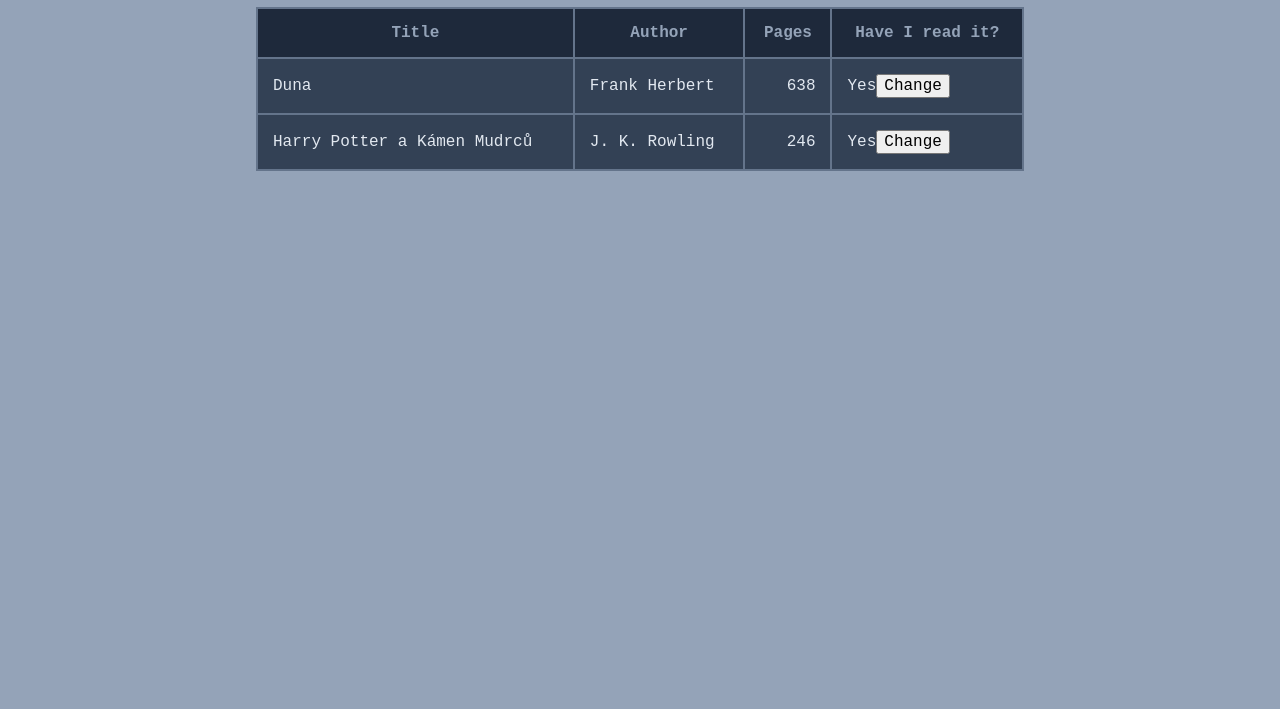
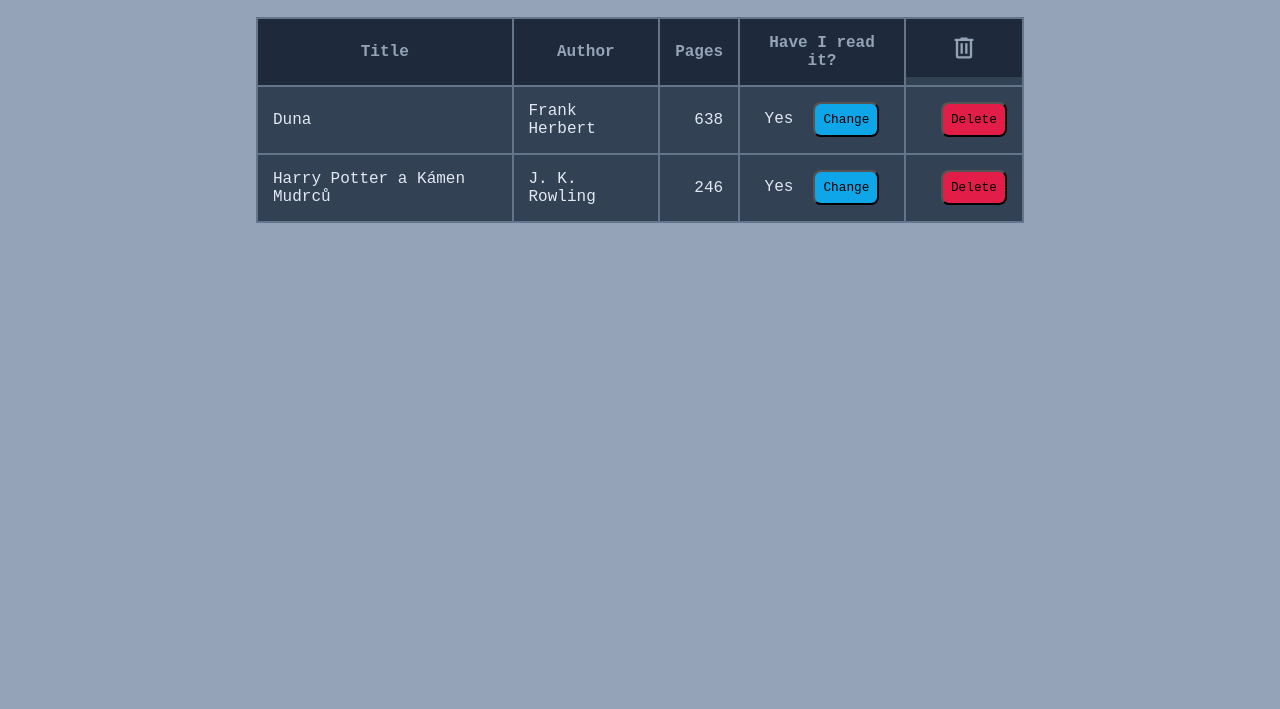
Before and after one commit to Sharpicek/library, a plain HTML site: page index.html in a window 1280 px wide. Shown: the part 91-800 px from the top of the page. Drawn offline with Linux system fonts and the light colour scheme.

Commit message:
Create buttons

```diff
--- a/index.html
+++ b/index.html
@@ -18,6 +18,7 @@
             <th>Author</th>
             <th>Pages</th>
             <th>Have I read it?</th>
+            <th><img src="./trash-can-outline.svg" class="trash"></th>
         </tr>
     </table>
 </body>
--- a/script.js
+++ b/script.js
@@ -39,15 +39,28 @@ function showLibrary() {
 
             if (key === 'read') {
                 const changeButton = document.createElement("button");
-                changeButton.classList.add("delete-btn");
+                changeButton.classList.add("change-btn");
                 changeButton.setAttribute("id", `btn-cell${i}`);
                 changeButton.textContent = "Change";
+                changeButton.addEventListener("click", () => {
+                    changeRead(i);
+                });
                 newCell.setAttribute("id", `cell${i}`);
                 newCell.appendChild(changeButton);
             }
+        }
 
-        }
+        const lastCell = newRow.insertCell(cellCount);
+        const deleteButton = document.createElement("button");
+        deleteButton.classList.add("delete-btn");
+        deleteButton.setAttribute("id", `btn-row${i}`);
+        deleteButton.textContent = "Delete";
+        lastCell.appendChild(deleteButton);
     }
 }
 
+function changeRead(row) {
+    console.log(row);
+};
+
 showLibrary();
--- a/styles.css
+++ b/styles.css
@@ -68,7 +68,7 @@ h1 {
 .add-book-btn {
     align-self: center;
     margin: 20px 40px;
-    padding: 0.5rem;
+    padding: 0.8rem;
     border-radius: 10px;
     background-color: #a855f7;
     transition-duration: 0.2s;
@@ -79,9 +79,6 @@ h1 {
     background-color: #c084fc;
 }
 
-.add-book-btn:active {
-    transform: translateY(2px);
-}
 /* ----- Table ----- */
 
 .library, th, td {
@@ -111,3 +108,44 @@ tr:hover td {
 tr td:nth-child(3) {
     text-align: right;
 }
+
+tr td:nth-child(4) {
+    text-align: center;
+}
+
+th:nth-child(5) {
+    display: flex;
+    border: none;
+    justify-content: center;
+}
+
+/* --- Buttons --- */
+
+.change-btn, .delete-btn {
+    padding: 8px;
+    margin-left: 20px;
+    font-size: 80%;
+    border-radius: 8px;
+    background-color: #0ea5e9;
+    transition-duration: 0.2s;
+}
+
+.change-btn:hover {
+    background-color: #7dd3fc;
+}
+
+.add-book-btn:active, .change-btn:active, .delete-btn:active {
+    transform: translateY(2px);
+}
+
+.delete-btn {
+    background-color: #e11d48;
+}
+
+.delete-btn:hover {
+    background-color: #fb7185;
+}
+
+.trash {
+    width: 1.8rem;
+}
```
Also changed, not shown: trash-can-outline.svg (added).
